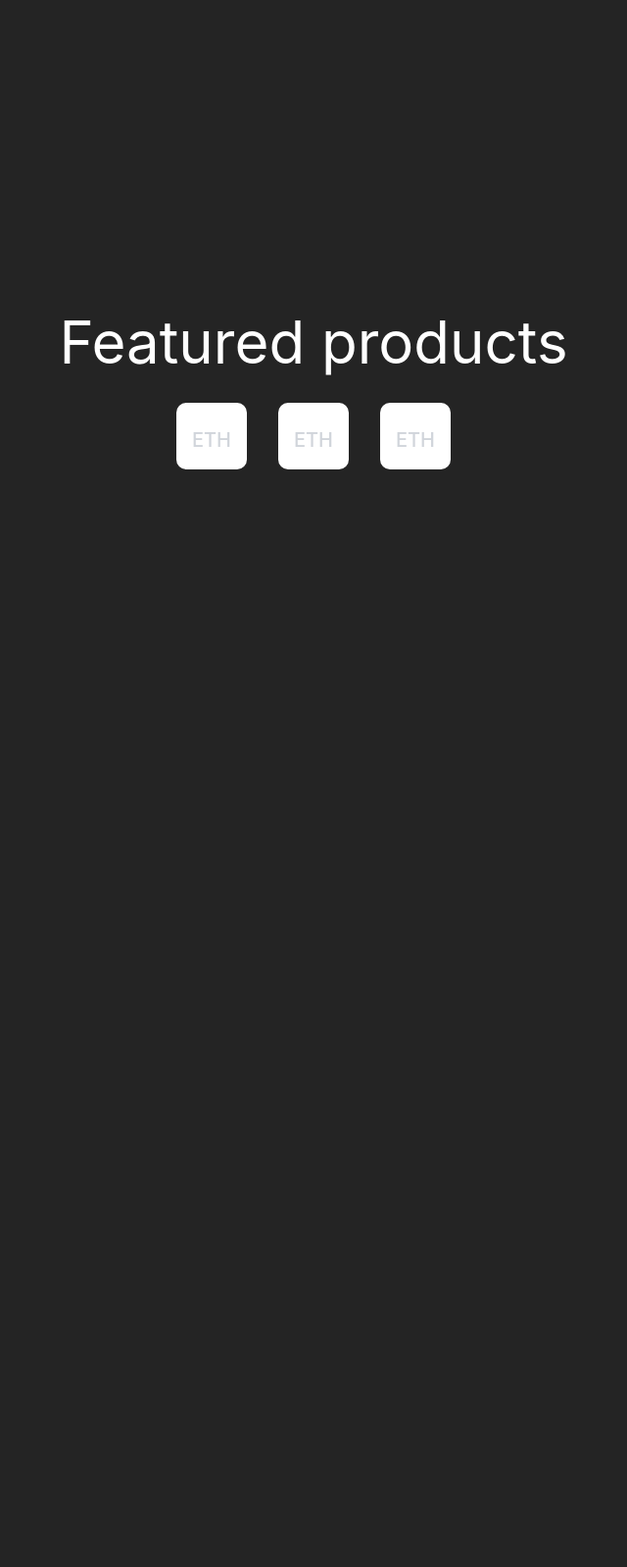
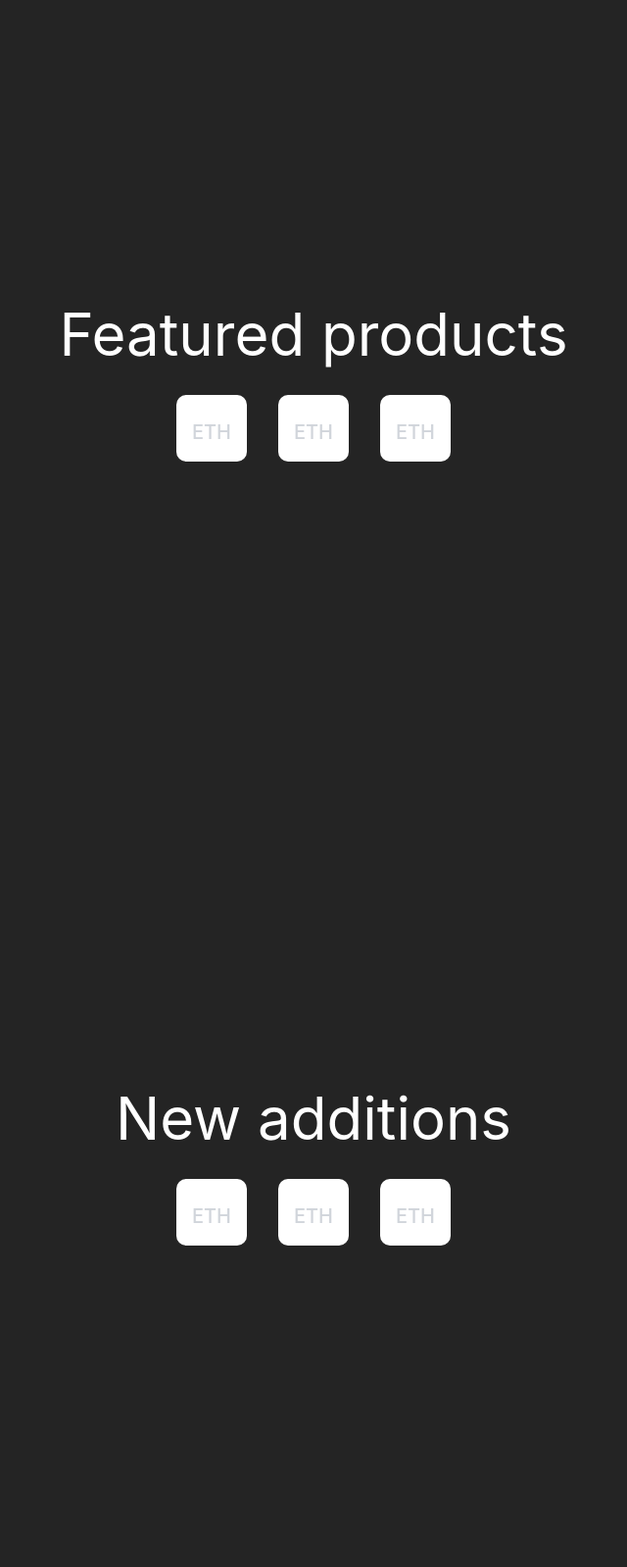
Before and after one commit to DihanVermeulen/CodeSpace-Online_Store, a PHP site: page / in a window 1280 px wide. Shown: the part 850-2449 px from the top of the page at 98% size, without its empty margins (320-960 px from the left). Before the commit the page ends 1329 px from the top, so only its background shows below. Run offline with PHP 8.4, Linux system fonts and the light colour scheme; data that the repository does not hold is empty.

Commit message:
Added new additions section

```diff
--- a/src/views/Home.php
+++ b/src/views/Home.php
@@ -29,7 +29,7 @@ $product_data = $product_dao->readAll(new DbConfig());
     <!-- Featured products section -->
     <section class="h-screen flex flex-col justify-center items-center p-8">
         <h2 class="text-5xl sm:text-6xl md:text-6xl lg:text-6xl xl:text-7xl mb-8">Featured products</h2>
-        <div class="flex space-x-4 sm:space-x-8 md:space-x-8 lg:space-x-8 xl:space-x-8">
+        <form method="POST" class="flex space-x-4 sm:space-x-8 md:space-x-8 lg:space-x-8 xl:space-x-8">
             <?php
             for ($index = 0; $index < 3; $index++) { ?>
                 <button value="<?php echo $product_data[$index]['id'] ?>" type="submit" name="view-product" class="z-10 font-medium bg-transparent hover:drop-shadow-lg rounded-lg hover:bg-gray-800 focus:bg-indigo-300">
@@ -42,5 +42,24 @@ $product_data = $product_dao->readAll(new DbConfig());
                     </article>
                 </button>
             <?php } ?>
-        </div>
+        </form>
     </section>
+
+        <!-- New additions section -->
+        <section class="h-screen flex flex-col justify-center items-center p-8">
+        <h2 class="text-5xl sm:text-6xl md:text-6xl lg:text-6xl xl:text-7xl mb-8">New additions</h2>
+        <form method="POST" class="flex space-x-4 sm:space-x-8 md:space-x-8 lg:space-x-8 xl:space-x-8">
+            <?php
+            for ($index = 3; $index < 6; $index++) { ?>
+                <button value="<?php echo $product_data[$index]['id'] ?>" type="submit" name="view-product" class="z-10 font-medium bg-transparent hover:drop-shadow-lg rounded-lg hover:bg-gray-800 focus:bg-indigo-300">
+                    <article class="card">
+                        <img class="h-2/3 rounded-t-lg object-cover" src='<?php echo $product_data[$index]['product_image_location'] ?>' />
+                        <div class="h-1/3 rounded-b-lg p-4">
+                            <h2 class="mb-2 text-2xl text-gray-500"><?php echo $product_data[$index]['product_name'] ?></h2>
+                            <p class="text-xl text-gray-300"><?php echo $product_data[$index]['product_price'] ?> ETH</p>
+                        </div>
+                    </article>
+                </button>
+            <?php } ?>
+        </form>
+    </section>
```
